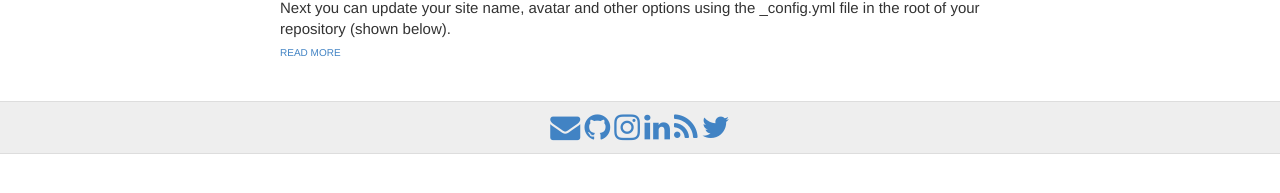
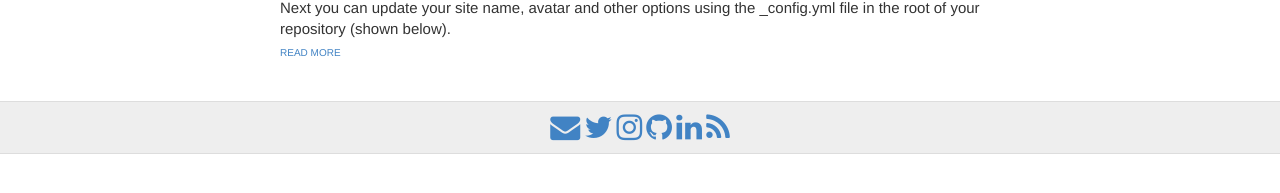
Before and after one commit to DanGahan/DanGahan.github.io, a Jekyll site: the page built from index.html, in a window 1280 px wide. Shown: the part 193-386 px from the top of the page. Built offline with Jekyll 4.4.1, drawn with Linux system fonts in a browser that asks for light colours.

Commit message:
css update

```diff
--- a/_includes/svg-icons.html
+++ b/_includes/svg-icons.html
@@ -1,13 +1,13 @@
+{% if site.footer-links.email %}<a href="mailto:{{ site.footer-links.email }}"><i class="fa fa-envelope" style="font-size:30px;"></i></a>{% endif %}
+{% if site.footer-links.twitter %}<a href="https://www.twitter.com/{{ site.footer-links.twitter }}"><i class="fa fa-twitter" style="font-size:30px;"></i></a>{% endif %}
+{% if site.footer-links.instagram %}<a href="https://instagram.com/{{ site.footer-links.instagram }}"><i class="fa fa-instagram" style="font-size:30px;"></i></a>{% endif %}
+{% if site.footer-links.github %}<a href="https://github.com/{{ site.footer-links.github }}"><i class="fa fa-github" style="font-size:30px;"></i></a>{% endif %}
+{% if site.footer-links.linkedin %}<a href="https://www.linkedin.com/in/{{ site.footer-links.linkedin }}"><i class="fa fa-linkedin" style="font-size:30px;"></i></a>{% endif %}
+{% if site.footer-links.rss %}<a href="{{ site.baseurl }}/feed.xml"><i class="fa fa-rss" style="font-size:30px;"></i></a>{% endif %}
 {% if site.footer-links.dribbble %}<a href="https://dribbble.com/{{ site.footer-links.dribbble }}"><i class="svg-icon dribbble"></i></a>{% endif %}
-{% if site.footer-links.email %}<a href="mailto:{{ site.footer-links.email }}"><i class="fa fa-envelope" style="font-size:30px;"></i></a>{% endif %}
 {% if site.footer-links.facebook %}<a href="https://www.facebook.com/{{ site.footer-links.facebook }}"><i class="svg-icon facebook"></i></a>{% endif %}
 {% if site.footer-links.flickr %}<a href="https://www.flickr.com/{{ site.footer-links.flickr }}"><i class="svg-icon flickr"></i></a>{% endif %}
-{% if site.footer-links.github %}<a href="https://github.com/{{ site.footer-links.github }}"><i class="fa fa-github" style="font-size:30px;"></i></a>{% endif %}
-{% if site.footer-links.instagram %}<a href="https://instagram.com/{{ site.footer-links.instagram }}"><i class="fa fa-instagram" style="font-size:30px;"></i></a>{% endif %}
-{% if site.footer-links.linkedin %}<a href="https://www.linkedin.com/in/{{ site.footer-links.linkedin }}"><i class="fa fa-linkedin" style="font-size:30px;"></i></a>{% endif %}
 {% if site.footer-links.pinterest %}<a href="https://www.pinterest.com/{{ site.footer-links.pinterest }}"><i class="svg-icon pinterest"></i></a>{% endif %}
-{% if site.footer-links.rss %}<a href="{{ site.baseurl }}/feed.xml"><i class="fa fa-rss" style="font-size:30px;"></i></a>{% endif %}
-{% if site.footer-links.twitter %}<a href="https://www.twitter.com/{{ site.footer-links.twitter }}"><i class="fa fa-twitter" style="font-size:30px;"></i></a>{% endif %}
 {% if site.footer-links.stackoverflow %}<a href="http://stackoverflow.com/{{ site.footer-links.stackoverflow }}"><i class="svg-icon stackoverflow"></i></a>{% endif %}
 {% if site.footer-links.youtube %}<a href="https://youtube.com/{{ site.footer-links.youtube }}"><i class="svg-icon youtube"></i></a>{% endif %}
 {% if site.footer-links.googleplus %}<a href="https://plus.google.com/{{ site.footer-links.googleplus }}"><i class="svg-icon googleplus"></i></a>{% endif %}
```
